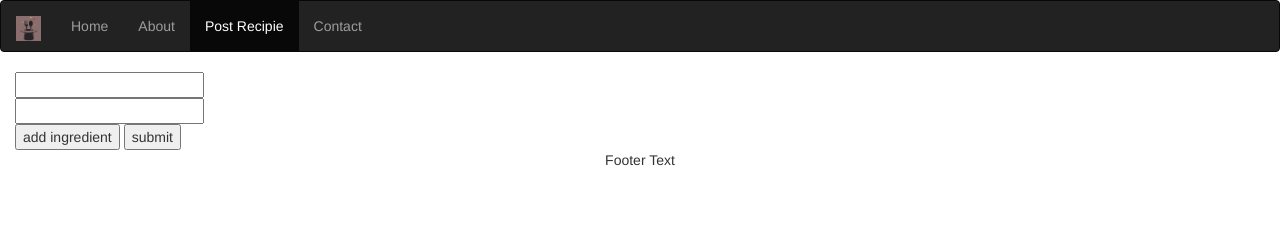
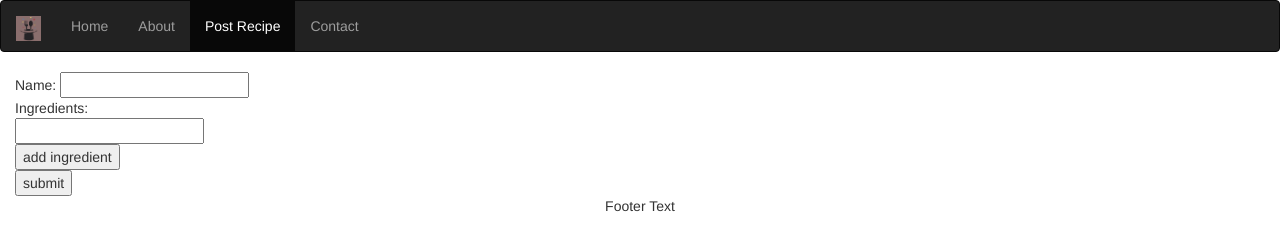
Before and after one commit to EricPedley/foodtube, a plain HTML site: page web/front/post_recipe.html in a window 1280 px wide. Drawn offline with nearby package versions, Linux system fonts and the light colour scheme.

Commit message:
cleaned up main page and made form work

```diff
--- a/web/front/fillRecipes.js
+++ b/web/front/fillRecipes.js
@@ -3,7 +3,7 @@ $(document).ready(function() {
     $.get("http://localhost:3000/all-recipes",function(response) {
         console.log(response);
         response.forEach(doc=> {
-            document.getElementById("recipes").innerHTML+=doc.name+":"+JSON.stringify(doc.data);
+            document.getElementById("recipes").innerHTML+=`<div class = "recipe">${doc.name}<br> Ingredients: ${doc.data.ingredients}<br></div>`;
         });
 
 
--- a/web/front/formsubmit.js
+++ b/web/front/formsubmit.js
@@ -21,5 +21,5 @@ function submit() {
 function addIngredient() {
     let num = document.getElementById("ingredients").childElementCount;
     console.log(num);
-    document.getElementById("ingredients").innerHTML+=`<input type = "text" id = "ingredient${num+1}">`
+    document.getElementById("ingredients").innerHTML+=`<input type = "text" id = "ingredient${num+1}"><br>`
 }
--- a/web/front/index.html
+++ b/web/front/index.html
@@ -27,7 +27,7 @@
       <ul class="nav navbar-nav">
         <li class="active"><a href="index.html">Home</a></li>
         <li><a href="about.html">About</a></li>
-        <li><a href="post_recipie.html">Post Recipie</a></li>
+        <li><a href="post_recipe.html">Post Recipe</a></li>
         <li><a href="#">Contact</a></li>
       </ul>
       <ul class="nav navbar-nav navbar-right">
@@ -39,6 +39,8 @@
 <div class="container-fluid text-center">
   <div class="row content">
     <div class="col-sm-8 text-left">
+        <div id="recipes"></div>
+        <script src="fillRecipes.js"></script>
     </div>
     </div>
   </div>
--- a/web/front/post_recipie.html
+++ b/web/front/post_recipe.html
@@ -27,7 +27,7 @@
             <ul class="nav navbar-nav">
               <li><a href="index.html">Home</a></li>
               <li><a href="about.html">About</a></li>
-              <li class="active"><a href="post_recipie.html">Post Recipie</a></li class="active">
+              <li class="active"><a href="post_recipe.html">Post Recipe</a></li class="active">
               <li><a href="#">Contact</a></li>
             </ul>
             <ul class="nav navbar-nav navbar-right">
@@ -40,11 +40,11 @@
   <div class="row content">
     <div class="col-sm-8 text-left">
       <script src="formsubmit.js"></script>
-      <input type = "text" id = "name">
-      <div id = ingredients>
-        <input type = "text" id = "ingredient1">
+      Name: <input type = "text" id = "name"><br>
+      Ingredients: <div id = ingredients>
+        <input type = "text" id = "ingredient1"><br>
       </div>
-      <input type = "button" value = "add ingredient" id = "addingredients" onclick ="addIngredient()">
+      <input type = "button" value = "add ingredient" id = "addingredients" onclick ="addIngredient()"><br>
       <input type = "button" value="submit" id = "submit" onclick = "submit()">
     </div>
     </div>
```
Also changed, not shown: web/front/about.html (+1 -1 lines).
